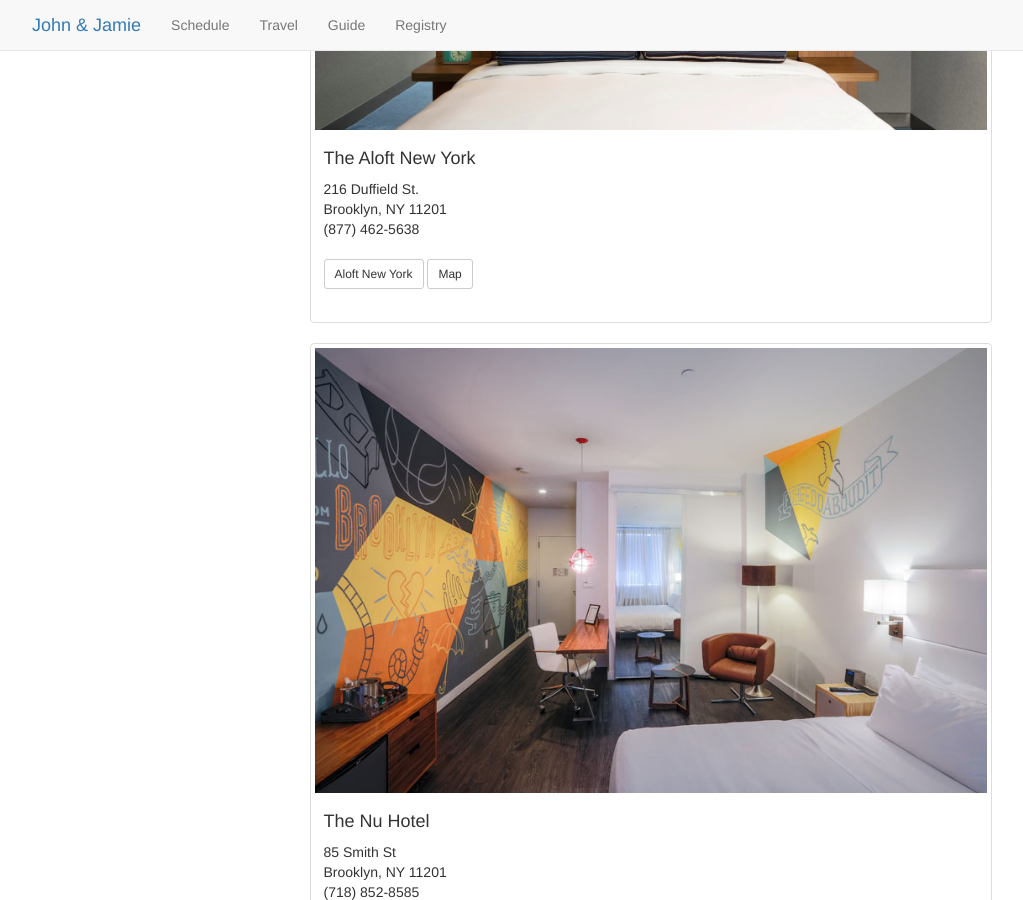
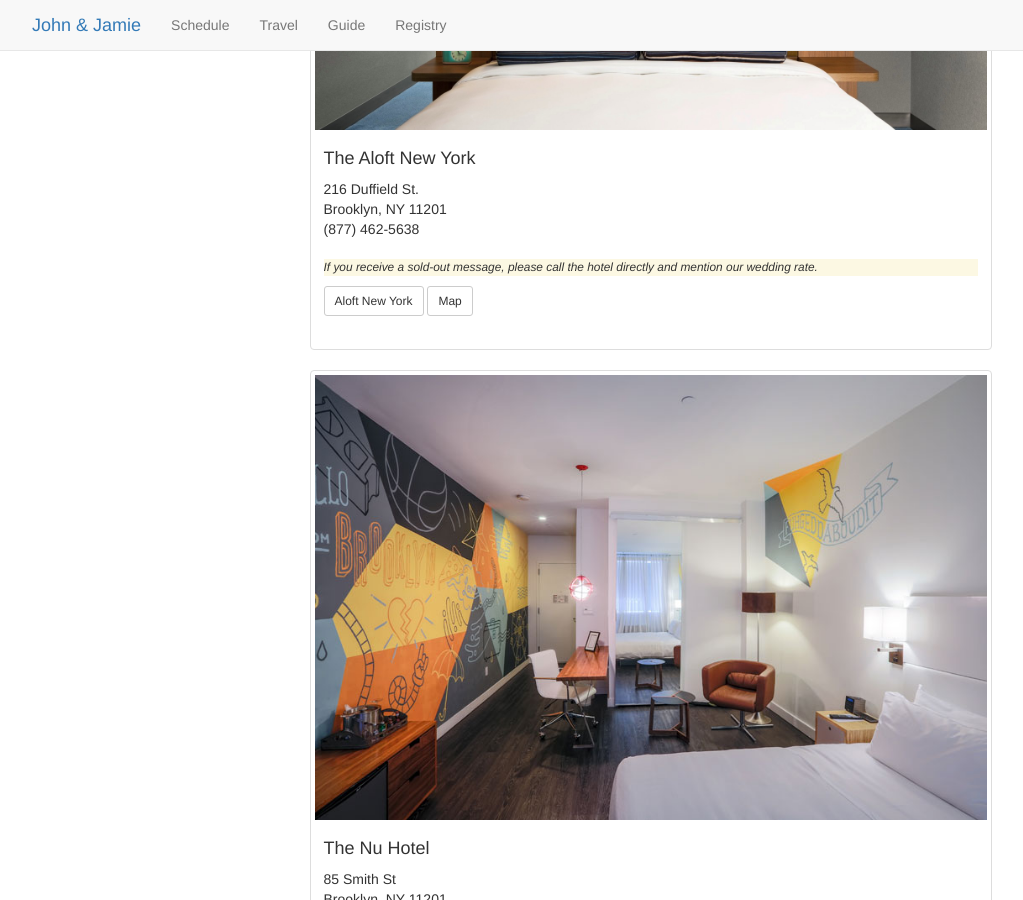
Before and after one commit to jpfinley/weddingSite, a Jekyll site: the page built from site/travel.html, in a window 1280 px wide and 900 px high, scrolled down 1249 px. Shown: the whole window, without its empty margins (38-1061 px from the left). Built offline with Jekyll 4.4.1, drawn with Linux system fonts in a browser that asks for light colours; nearby versions of some CDN libraries; Markdown is read by kramdown in place of the engine named in the settings.

Commit message:
sold out message for the aloft

```diff
--- a/site/assets/css/style.scss
+++ b/site/assets/css/style.scss
@@ -52,6 +52,10 @@ h1, h2, h3, h4, h5, h6 {
 
 ol, ul {
   list-style: none;
+}
+
+.bg-warning {
+  padding: 10px;
 }
 
 /* Navigation ==================== */
--- a/site/travel.html
+++ b/site/travel.html
@@ -51,6 +51,7 @@ title: The Wedding of John and Jamie
                   Brooklyn, NY 11201<br>
                   (877) 462-5638
                 </address>
+                <p class="small bg-warning"><em>If you receive a sold-out message, please call the hotel directly and mention our wedding rate.</em></p>
                 <address>
                   <a class="btn btn-default btn-sm" href="https://www.starwoodmeeting.com/StarGroupsWeb/res?id=1405164341&key=246B0D27" role="button">Aloft New York</a>
                   <a class="btn btn-default btn-sm" href="https://www.google.com/maps/place/Aloft+New+York+Brooklyn" role="button">Map</a>
```
